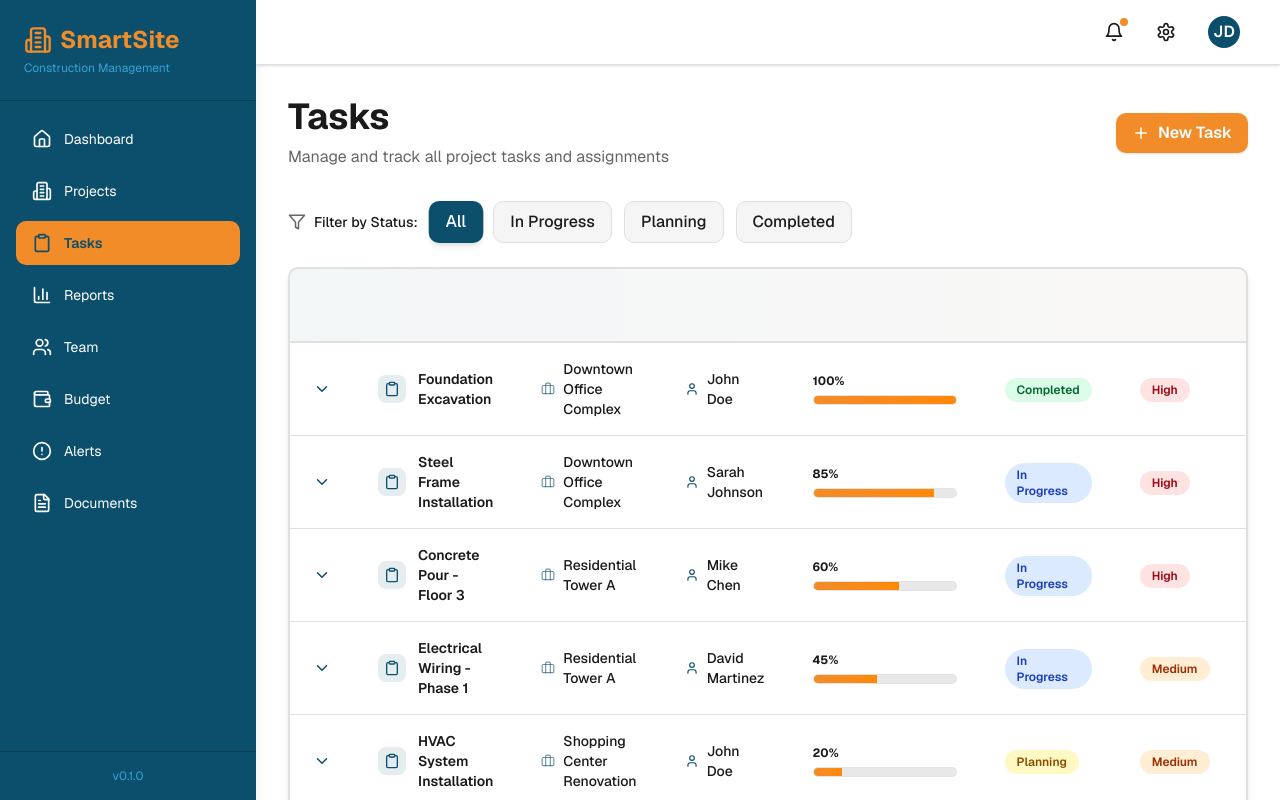
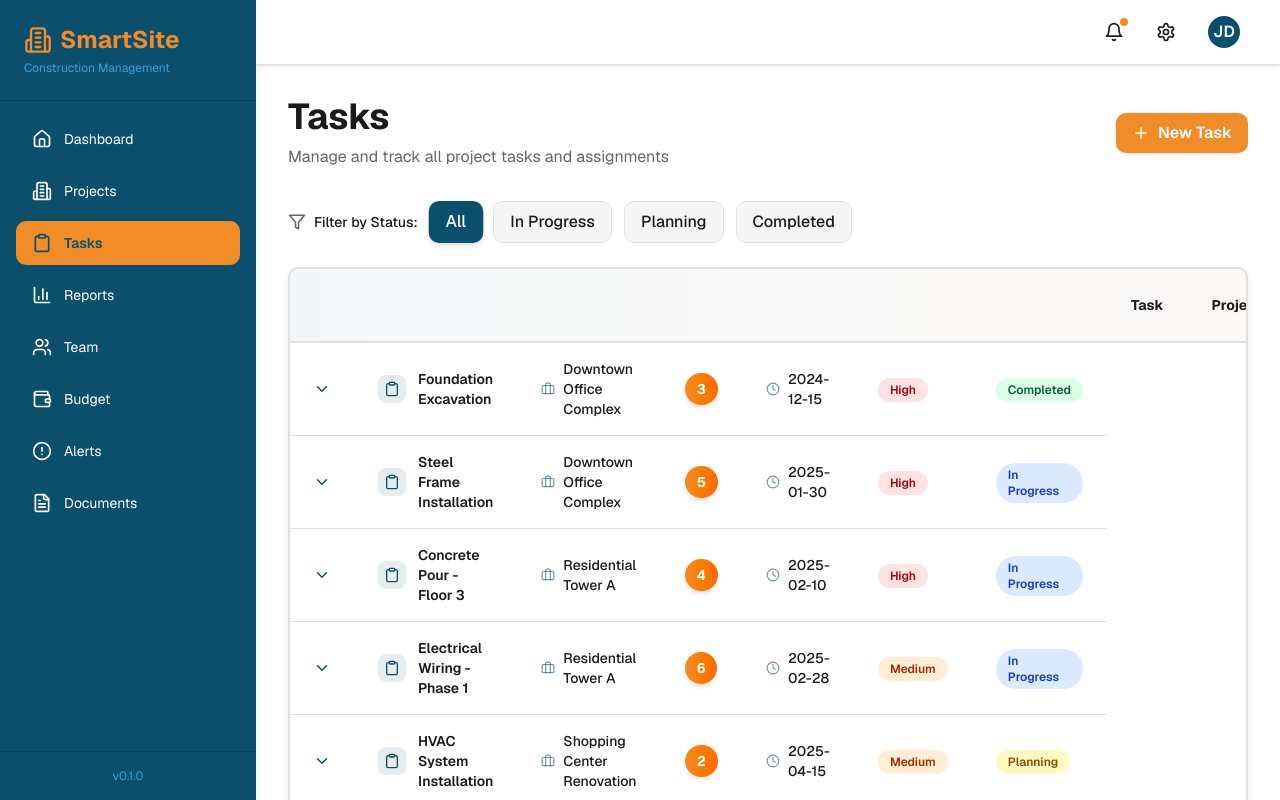
Before and after one commit to smailch/aaaaaa, a Next.js app: page /tasks in a window 1280 px wide. Built offline with nearby package versions, Linux system fonts and the light colour scheme.

Commit message:
feat: restructure Tasks table with SmartSite design
Align table columns: Task, Project, Jobs, Due Date, Priority, Status.

Co-authored-by: Smail Chemlali <131878549+smailch@users.noreply.github.com>

```diff
--- a/app/tasks/page.tsx
+++ b/app/tasks/page.tsx
@@ -118,11 +118,10 @@ export default function TasksPage() {
                 <th className="w-10"></th>
                 <th className="px-6 py-4 text-left text-sm font-bold text-foreground">Task</th>
                 <th className="px-6 py-4 text-left text-sm font-bold text-foreground">Project</th>
-                <th className="px-6 py-4 text-left text-sm font-bold text-foreground">Assigned To</th>
-                <th className="px-6 py-4 text-left text-sm font-bold text-foreground">Progress</th>
+                <th className="px-6 py-4 text-left text-sm font-bold text-foreground">Jobs</th>
+                <th className="px-6 py-4 text-left text-sm font-bold text-foreground">Due Date</th>
+                <th className="px-6 py-4 text-left text-sm font-bold text-foreground">Priority</th>
                 <th className="px-6 py-4 text-left text-sm font-bold text-foreground">Status</th>
-                <th className="px-6 py-4 text-left text-sm font-bold text-foreground">Priority</th>
-                <th className="px-6 py-4 text-left text-sm font-bold text-foreground">Jobs</th>
               </tr>
             </thead>
             <tbody>
@@ -160,41 +159,28 @@ export default function TasksPage() {
                         </div>
                       </td>
                       <td className="px-6 py-4">
-                        <div className="flex items-center gap-2">
-                          <User size={14} className="text-primary flex-shrink-0" />
-                          <span className="text-foreground font-medium text-sm">{task.assignedTo}</span>
-                        </div>
+                        <span className="text-sm font-bold text-white bg-gradient-to-r from-accent to-orange-500 px-3 py-1.5 rounded-full inline-block shadow-md">
+                          {taskJobs.length}
+                        </span>
                       </td>
                       <td className="px-6 py-4">
-                        <div className="w-36">
-                          <div className="flex items-center justify-between mb-1.5">
-                            <span className="text-xs font-bold text-foreground">{task.progress}%</span>
-                          </div>
-                          <div className="w-full h-2.5 bg-muted rounded-full overflow-hidden border border-border/50">
-                            <div
-                              className="h-full bg-gradient-to-r from-accent to-orange-400 transition-all duration-500"
-                              style={{ width: `${task.progress}%` }}
-                            />
-                          </div>
+                        <div className="flex items-center gap-2">
+                          <Clock size={14} className="text-primary/60 flex-shrink-0" />
+                          <span className="text-sm font-medium text-foreground">{new Date(task.dueDate).toISOString().split('T')[0]}</span>
                         </div>
-                      </td>
-                      <td className="px-6 py-4">
-                        <span className={getStatusColor(task.status)}>{task.status}</span>
                       </td>
                       <td className="px-6 py-4">
                         <span className={getPriorityColor(task.priority)}>{task.priority}</span>
                       </td>
                       <td className="px-6 py-4">
-                        <span className="text-sm font-bold text-white bg-gradient-to-r from-accent to-orange-500 px-3 py-1.5 rounded-full inline-block shadow-md">
-                          {taskJobs.length} job{taskJobs.length !== 1 ? 's' : ''}
-                        </span>
+                        <span className={getStatusColor(task.status)}>{task.status}</span>
                       </td>
                     </tr>
 
                     {/* Expandable Jobs Section */}
                     {isExpanded && (
                       <tr className="bg-gradient-to-r from-primary/5 to-accent/5 border-b border-border">
-                        <td colSpan={8} className="px-6 py-6">
+                        <td colSpan={7} className="px-6 py-6">
                           <div className="space-y-4">
                             <div className="flex items-center gap-3 pb-4 border-b border-border">
                               <div className="p-2 bg-primary/10 rounded-lg">
```
